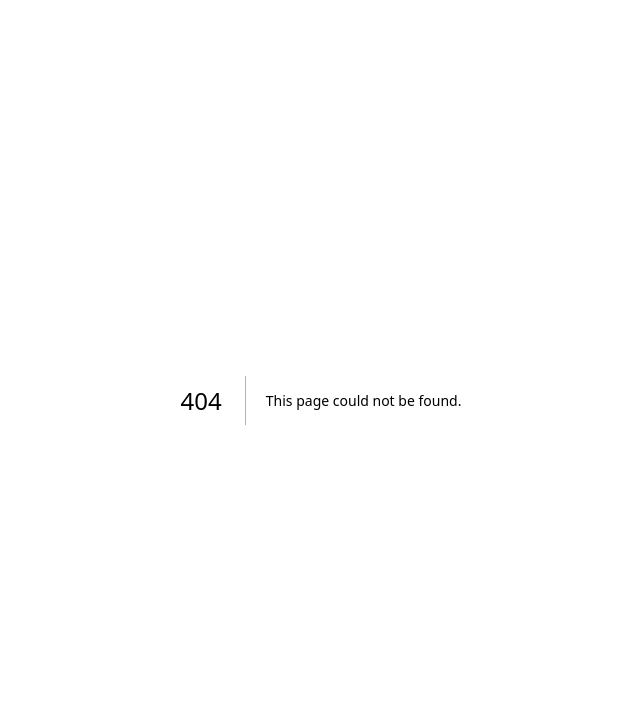
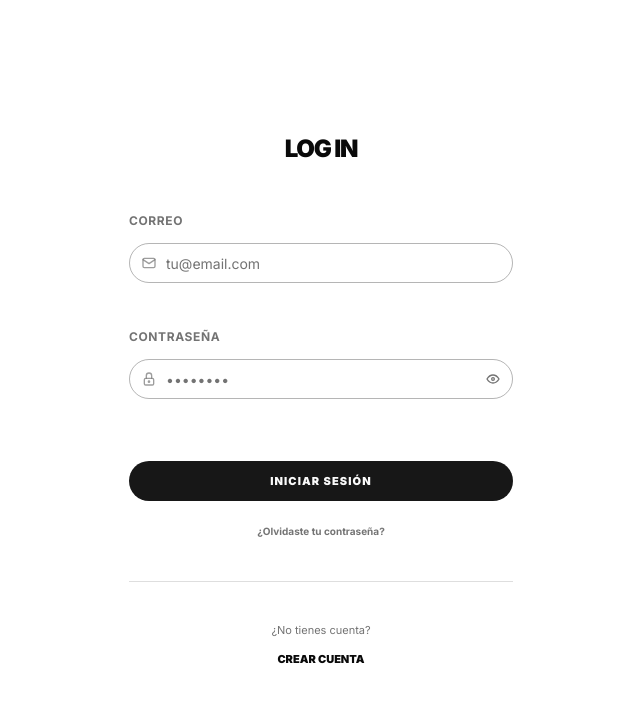
Before and after one commit to IIC3143-Proyecto/Frontend, a Next.js app: page /login in a window 1280 px wide. Before the commit this address had no page. Shown: the top 702 px of the page, without its empty margins (319-959 px from the left). Built offline with nearby package versions, Linux system fonts and the light colour scheme.

Commit message:
feat(auth): add login page

```diff
--- /dev/null
+++ b/src/app/login/page.tsx
@@ -0,0 +1,9 @@
+import { LoginForm } from "@/components/features/auth/login-form"
+
+export default function LoginPage() {
+  return (
+    <main className="flex min-h-[100dvh] w-full items-center justify-center bg-background px-10 py-12">
+      <LoginForm />
+    </main>
+  )
+}
```
